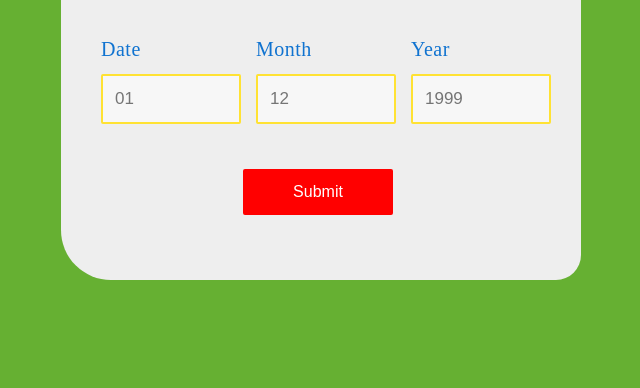
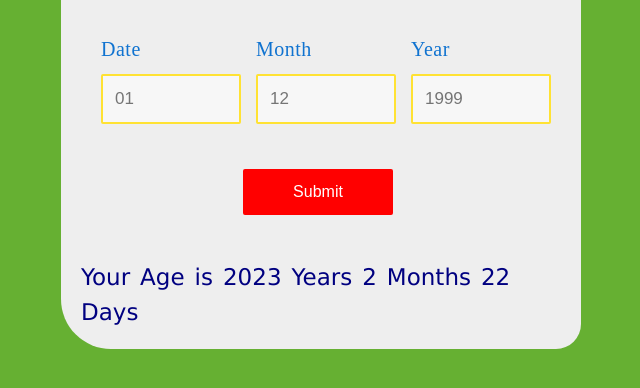
Before and after one commit to AwaisMohsin/age-calculate, a plain HTML site: page Index.html in a window 1280 px wide. Both pictures are taken after a click on the button "Submit". Shown: the part 216-604 px from the top of the page, without its empty margins (319-959 px from the left). Drawn offline with Linux system fonts and the light colour scheme.

Commit message:
adding the feature of showing age

```diff
--- a/Index.html
+++ b/Index.html
@@ -6,7 +6,7 @@
     <meta http-equiv="X-UA-Compatible" content="IE=edge">
     <meta name="viewport" content="width=device-width, initial-scale=1.0">
     <title>Age Calculation</title>
-	<link rel="stylesheet" href="Index.css">
+    <link rel="stylesheet" href="Index.css">
 </head>
 
 <body>
@@ -40,6 +40,11 @@
             <div id="age"></div>
         </form>
     </div>
+    <!-- When you place your JavaScript at the bottom
+    of your HTML body, it gives the HTML time to load
+    before any of the JavaScript loads, which can prevent
+     errors, and speed up website response time -->
+    <script src="Index.js"></script>
 </body>
 
 </html>
--- /dev/null
+++ b/Index.js
@@ -0,0 +1,26 @@
+function age() {
+    // The let keyword was introduced in ES6 (2015).
+    let d1 = document.getElementById('date').value;
+    let m1 = document.getElementById('month').value;
+    let y1 = document.getElementById('year').value;
+    let date = new Date();
+    let d2 = date.getDate(); //Current Date
+    let m2 = 1 + date.getMonth();
+    let y2 = date.getFullYear();
+    let month = [31, 28, 31, 30, 31, 30, 31, 31, 30, 31, 30, 31]; //For Jan. to Dec.
+    if (d1 > d2) { //loop(if user value is greater then current day.
+        d2 = d2 + month[m2 - 1];
+        m2 = m2 - 1;
+    }
+    if (m1 > m2) { //loop(if user value is greater then current month).
+        m2 = m2 + 12;
+        y2 = y2 - 1;
+    }
+    // The var keyword is used in all JavaScript code from 1995 to 2015.
+    var d = d2 - d1;
+    var m = m2 - m1;
+    var y = y2 - y1;
+    // Output
+    document.getElementById('age').innerHTML = 'Your Age is ' + y + ' Years ' + m + ' Months ' + d + ' Days',
+        alert('Your Age is ' + y + ' Years ' + m + ' Months ' + d + ' Days');
+}
```
Also changed, not shown: Index.css (+22 -12 lines).
